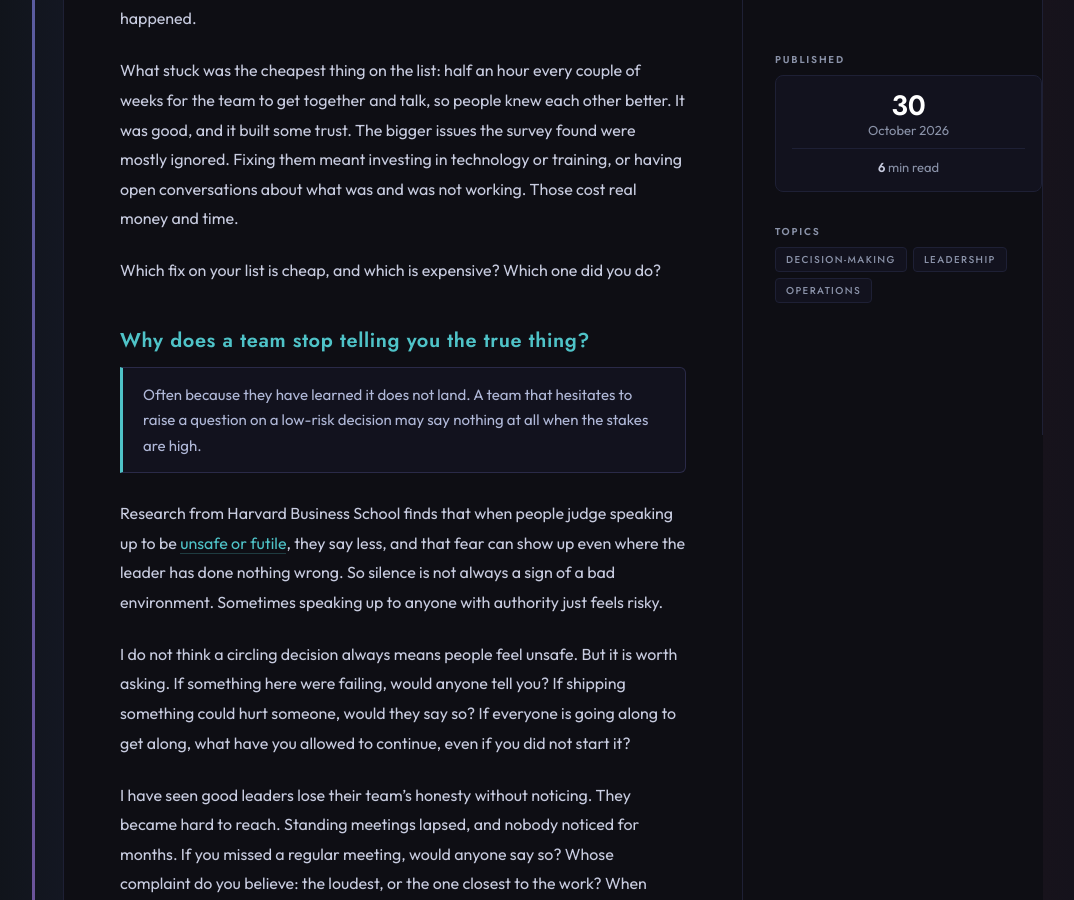
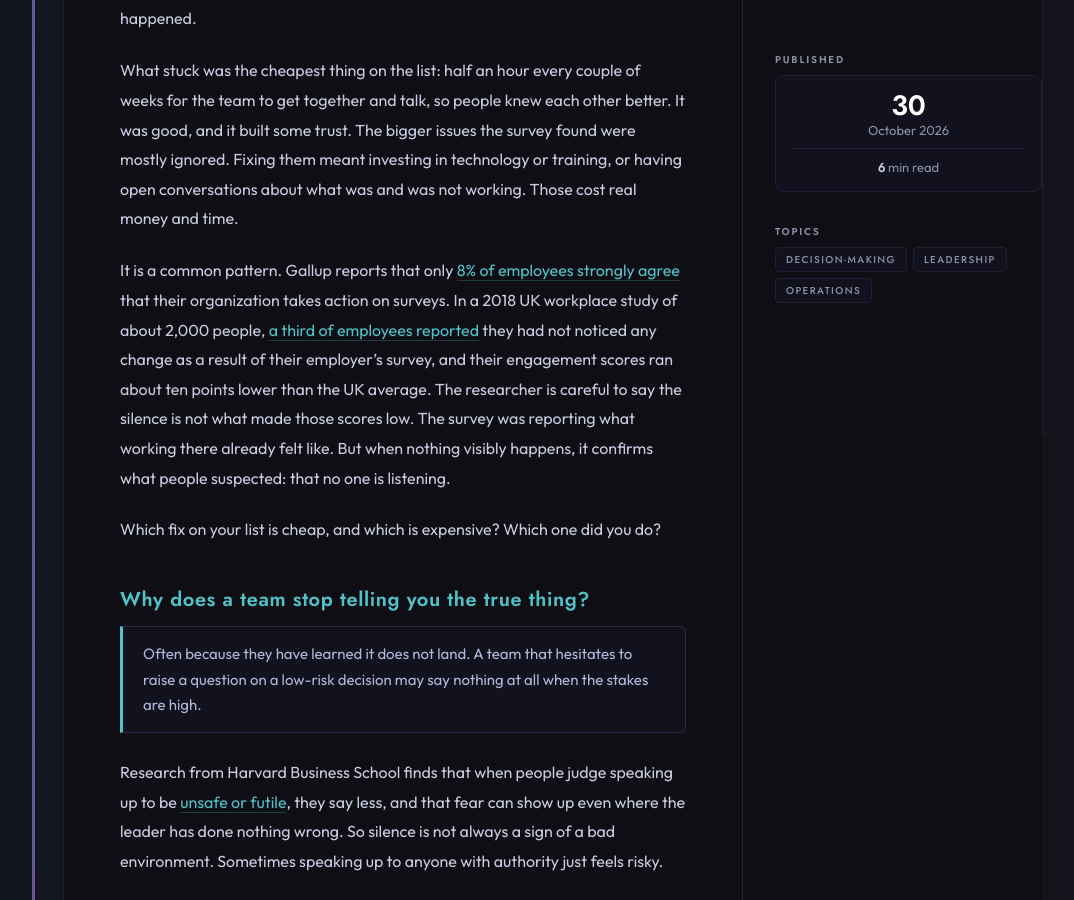
Before and after one commit to elizabethlemoine33-commits/bynorthlight-site, a Jekyll site: the page built from blog/stuck-on-consensus-why-decisions-keep-circling.md, in a window 1280 px wide and 900 px high, scrolled down 2644 px. Shown: the whole window, without its empty margins (87-1161 px from the left). Built offline with Jekyll 4.4.1, drawn with Linux system fonts in a browser that asks for light colours.

Commit message:
Stuck on Consensus: add survey follow-through evidence (Gallup, UK workplace study)
Co-Authored-By: Claude Sonnet 5.5 <noreply@anthropic.com>

```diff
--- a/blog/stuck-on-consensus-why-decisions-keep-circling.md
+++ b/blog/stuck-on-consensus-why-decisions-keep-circling.md
@@ -87,6 +87,8 @@ In another organization we ran an engagement survey. It took months to share the
 
 What stuck was the cheapest thing on the list: half an hour every couple of weeks for the team to get together and talk, so people knew each other better. It was good, and it built some trust. The bigger issues the survey found were mostly ignored. Fixing them meant investing in technology or training, or having open conversations about what was and was not working. Those cost real money and time.
 
+It is a common pattern. Gallup reports that only [8% of employees strongly agree](https://www.gallup.com/workplace/467504/administered-employee-engagement-survey.aspx) that their organization takes action on surveys. In a 2018 UK workplace study of about 2,000 people, [a third of employees reported](https://www.linkedin.com/pulse/when-employee-surveys-go-silent-hidden-cost-doing-nothing-dan-wardle-s23rc/) they had not noticed any change as a result of their employer's survey, and their engagement scores ran about ten points lower than the UK average. The researcher is careful to say the silence is not what made those scores low. The survey was reporting what working there already felt like. But when nothing visibly happens, it confirms what people suspected: that no one is listening.
+
 Which fix on your list is cheap, and which is expensive? Which one did you do?
 
 ## Why does a team stop telling you the true thing?
```
